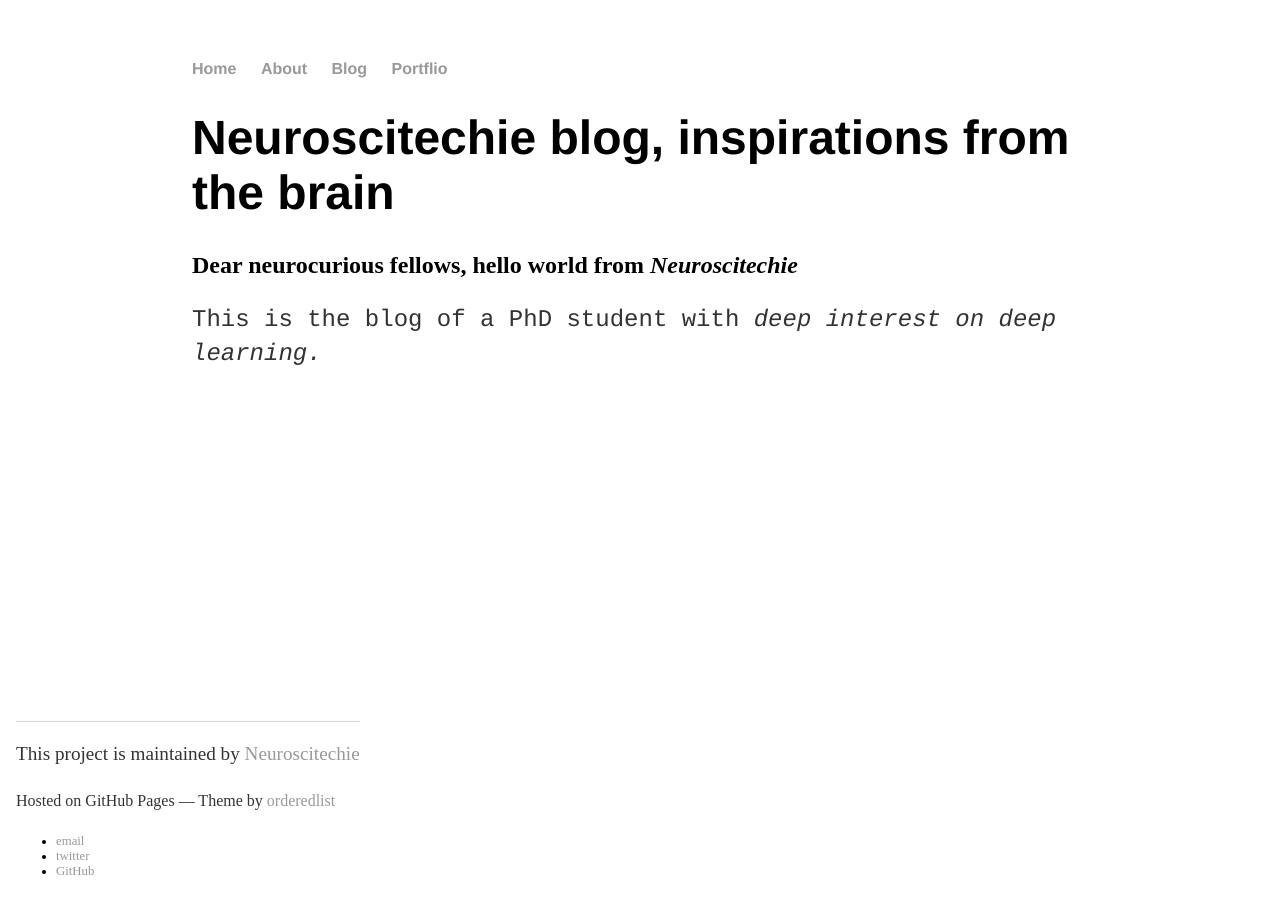
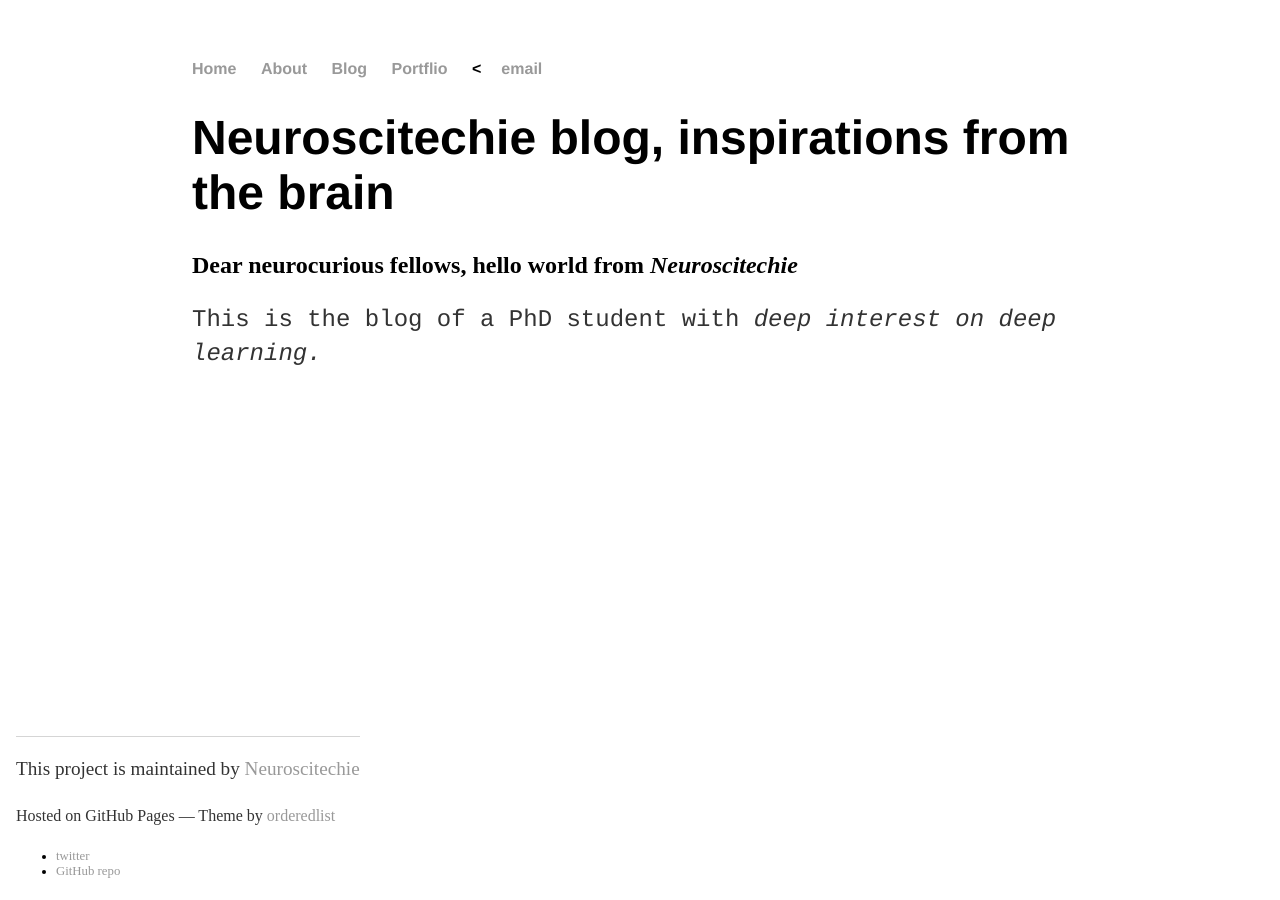
Before and after one commit to inantubek/meltemiatay.github.io, a Jekyll site: the page built from index.html, in a window 1280 px wide. Built offline with Jekyll 4.4.1, drawn with Linux system fonts in a browser that asks for light colours.

Commit message:
Update default.html

```diff
--- a/_layouts/default.html
+++ b/_layouts/default.html
@@ -29,9 +30,8 @@
   <p><small>Hosted on GitHub Pages &mdash; Theme by <a href="https://github.com/orderedlist">orderedlist</a></small></p>
 
   <ul class="contacts">
-   <li><a href="mailto:neuroscitechie@gmail.com">email</a></li>
    <li><a href="https://twitter.com/neuroscitechie"</a>twitter</li>
-   <li><a href="https://github.com/Neuroscitechie"</a>GitHub</li>
+   <li><a href="https://github.com/Neuroscitechie"</a>GitHub repo</li>
   </ul>
 </div>
 
```
Also changed, not shown: other parts of _layouts/default.html (+1 -0 lines).
